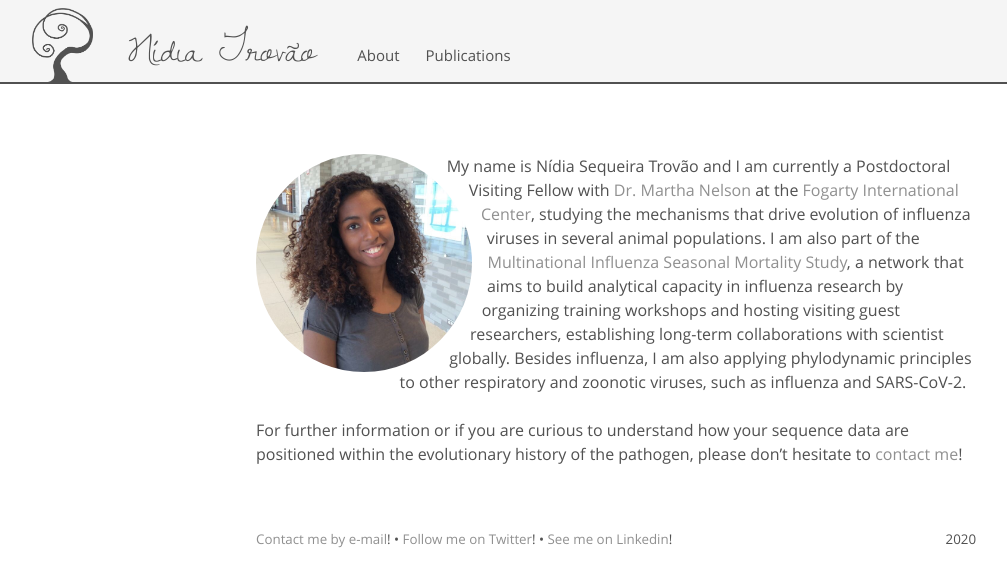
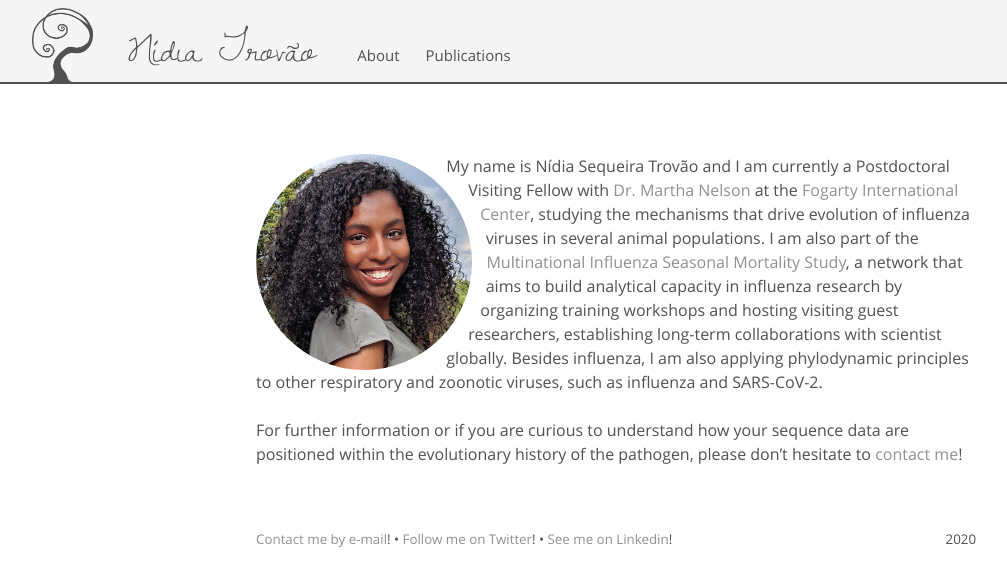
Before and after one commit to nidiatrovao/nidiatrovao.github.io, a Jekyll site: the page built from index.html, in a window 1280 px wide. Shown: the top 587 px of the page, without its empty margins (24-1031 px from the left). Built offline with Jekyll 4.4.1, drawn with Linux system fonts in a browser that asks for light colours.

Commit message:
Update index.html

```diff
--- a/index.html
+++ b/index.html
@@ -3,7 +3,7 @@
 title: Home
 ---
 <br>
-<div class="page"><img src="{{ site.baseurl }}/public/nt.jpg" alt="Nídia Trovão" style="border-radius: 50%;">
+<div class="page"><img src="{{ site.baseurl }}/public/nt.webp" alt="Nídia Trovão" style="border-radius: 50%;">
 
 My name is Nídia Sequeira Trovão and I am currently a Postdoctoral Visiting Fellow with <a href="http://misms.net/staff/martha-nelson/">Dr. Martha Nelson</a> at the <a href="https://www.fic.nih.gov/Pages/Default.aspx">Fogarty International Center</a>, studying the mechanisms that drive evolution of influenza viruses in several animal populations.
 I am also part of the <a href="http://misms.net/staff/nidia-trovao">Multinational Influenza Seasonal Mortality Study</a>, a network that aims to build analytical capacity in influenza research by organizing training workshops and hosting visiting guest researchers, establishing long-term collaborations with scientist globally.
```
